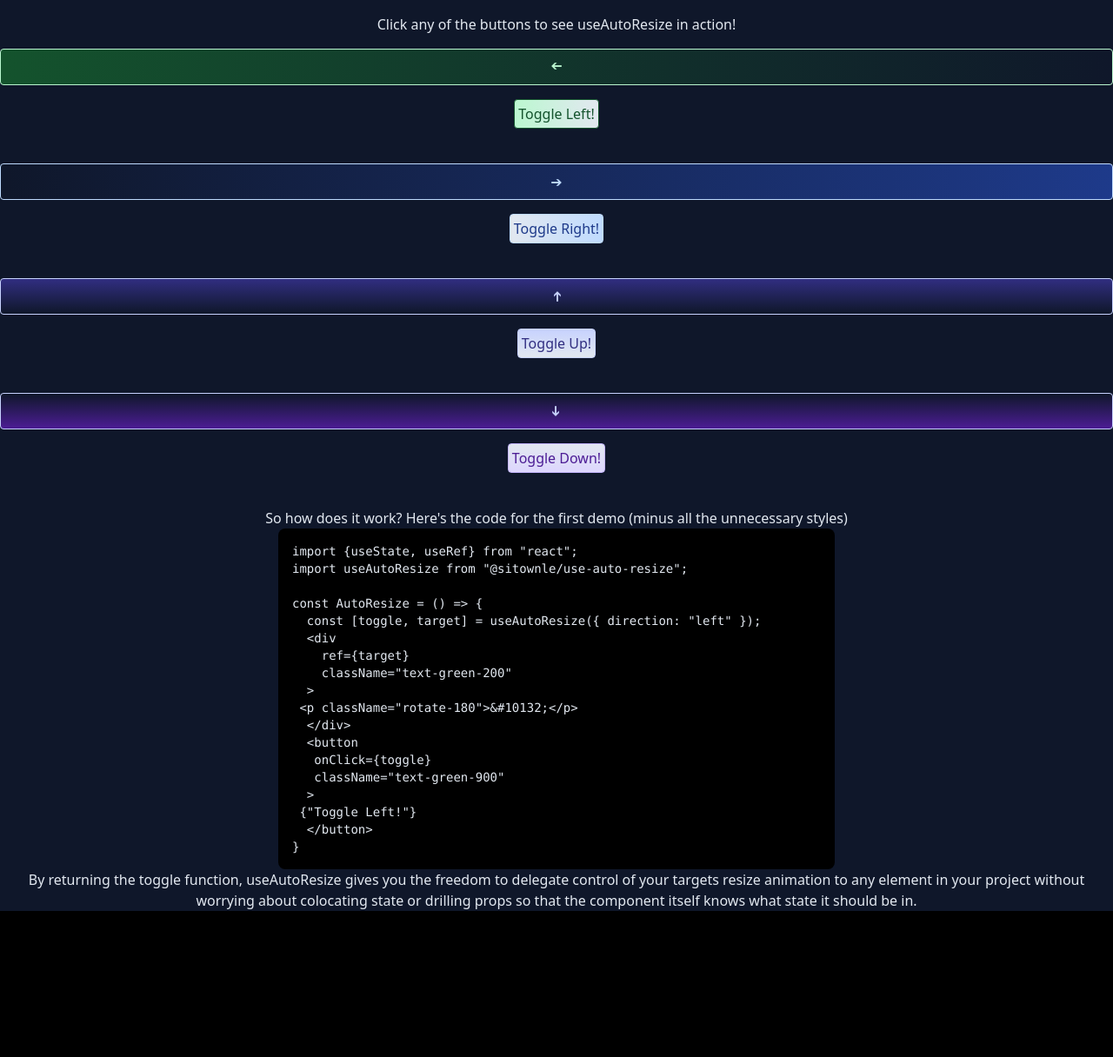
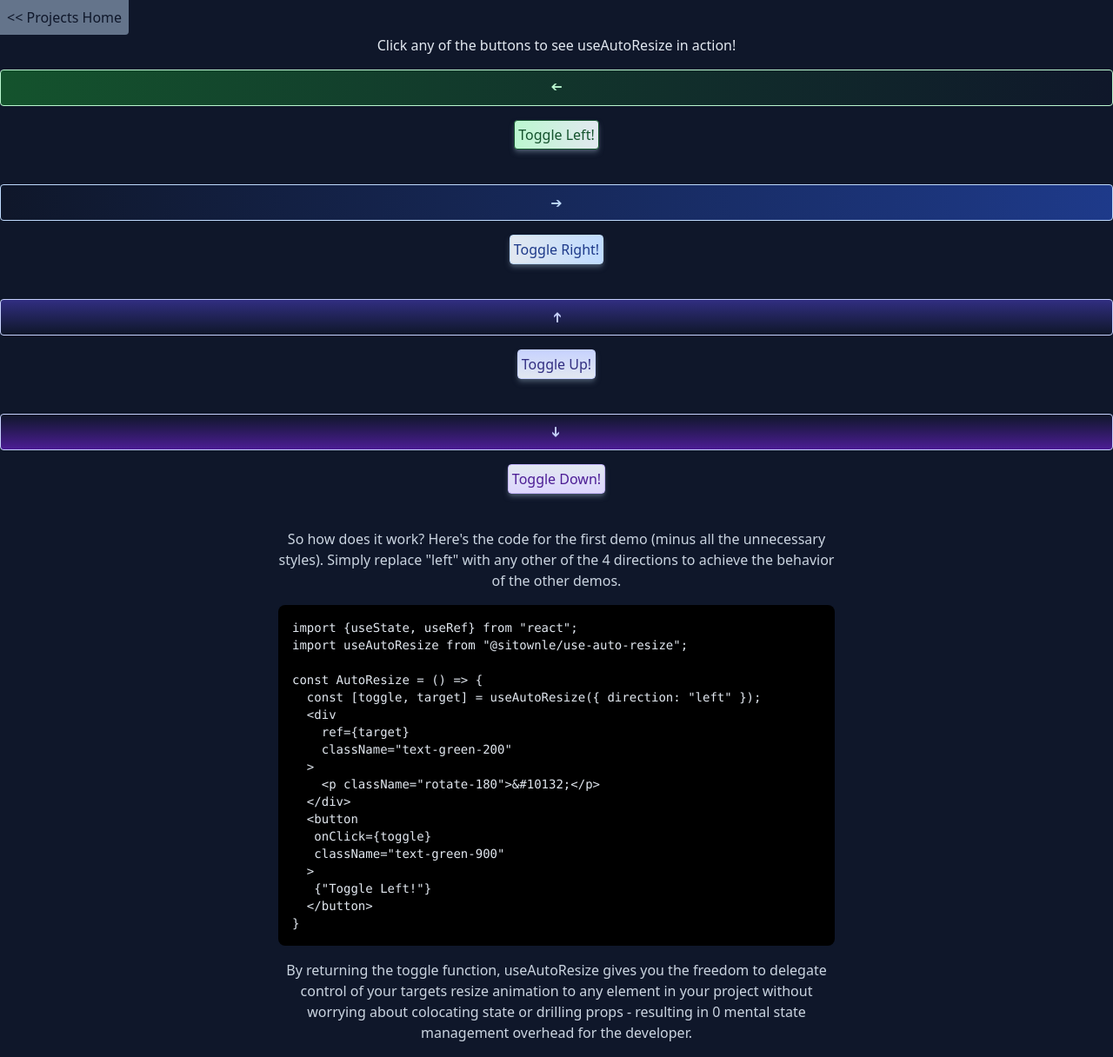
Before and after one commit to sitownle/personal-site, a Next.js app: page /experimental/auto-resize in a window 1280 px wide. Shown: the whole page at 87% size. Before the commit the page ends 1048 px from the top, so only its background shows below. Built offline with nearby package versions, Linux system fonts and the light colour scheme.

Commit message:
first finished useAutoResize page

```diff
--- a/pages/experimental/auto-resize.js
+++ b/pages/experimental/auto-resize.js
@@ -1,4 +1,5 @@
 import Head from "next/head";
+import Link from "next/link";
 import { useState, useRef } from "react";
 import useAutoResize from "../../components/useAutoResize.js";
 
@@ -28,8 +29,14 @@ const AutoResize = () => {
         <link rel="icon" href="/favicon.ico" />
       </Head>
       <div className="min-h-[100vh] w-full bg-slate-900 text-slate-200 text-center">
+        <Link
+          className="absolute top-0 left-0 text-slate-900 bg-slate-500 p-2 rounded-br"
+          href="/experimental"
+        >
+          {"<< Projects Home"}
+        </Link>
         <div className="">
-          <p className="pt-4 mb-4 text-center px-4">
+          <p className="pt-10 mb-4 text-center px-4">
             Click any of the buttons to see useAutoResize in action!
           </p>
           <div
@@ -41,7 +48,7 @@ const AutoResize = () => {
           </div>
           <button
             onClick={toggle}
-            className="hover:bg-gradient-to-l hover:from-slate-900 hover:to-green-900 bg-gradient-to-l from-slate-200 to-green-200 border hover:border-green-200 hover:text-green-100 bg-green-200 border-green-900 text-green-900 transition-all rounded p-1 mb-10 hover:translate-x-[-4px]"
+            className="shadow-md shadow-slate-600 hover:bg-gradient-to-l hover:from-slate-900 hover:to-green-900 bg-gradient-to-l from-slate-200 to-green-200 border hover:border-green-200 hover:text-green-100 bg-green-200 border-green-900 text-green-900 transition-all rounded p-1 mb-10 hover:translate-x-[-4px]"
           >
             {"Toggle Left!"}
           </button>
@@ -53,7 +60,7 @@ const AutoResize = () => {
           </div>
           <button
             onClick={toggleRight}
-            className="hover:bg-gradient-to-r hover:from-slate-900 hover:to-blue-900 bg-gradient-to-r from-slate-200 to-blue-200 mb-10 border border-blue-200 text-blue-900 hover:bg-blue-200 hover:border-blue-200 hover:text-blue-200 transition-all rounded p-1 hover:translate-x-[4px]"
+            className="shadow-md shadow-slate-600 hover:bg-gradient-to-r hover:from-slate-900 hover:to-blue-900 bg-gradient-to-r from-slate-200 to-blue-200 mb-10 border border-blue-200 text-blue-900 hover:bg-blue-200 hover:border-blue-200 hover:text-blue-200 transition-all rounded p-1 hover:translate-x-[4px]"
           >
             {"Toggle Right!"}
           </button>
@@ -65,7 +72,7 @@ const AutoResize = () => {
           </div>
           <button
             onClick={toggleUp}
-            className="hover:bg-gradient-to-t hover:from-slate-900 hover:to-indigo-900 bg-gradient-to-t from-slate-200 to-indigo-200 mb-10 border border-indigo-200 text-indigo-900 hover:border-indigo-200 hover:text-indigo-100 transition-all rounded p-1 hover:translate-y-[-4px]"
+            className="shadow-md shadow-slate-600 hover:bg-gradient-to-t hover:from-slate-900 hover:to-indigo-900 bg-gradient-to-t from-slate-200 to-indigo-200 mb-10 border border-indigo-200 text-indigo-900 hover:border-indigo-200 hover:text-indigo-100 transition-all rounded p-1 hover:translate-y-[-4px]"
           >
             {"Toggle Up!"}
           </button>
@@ -77,78 +84,28 @@ const AutoResize = () => {
           </div>
           <button
             onClick={toggleDown}
-            className="hover:bg-gradient-to-b hover:from-slate-900 hover:to-violet-900 bg-gradient-to-b from-slate-200 to-violet-200 mb-10 border border-violet-300 text-violet-900 hover:border-violet-300 hover:text-violet-200 transition-all rounded p-1 hover:border-slate-900 hover:text-slate-900 hover:bg-slate-200 transition-all hover:translate-y-[4px]"
+            className="shadow-md shadow-slate-600 hover:bg-gradient-to-b hover:from-slate-900 hover:to-violet-900 bg-gradient-to-b from-slate-200 to-violet-200 mb-10 border border-violet-300 text-violet-900 hover:border-violet-300 hover:text-violet-200 transition-all rounded p-1 hover:border-slate-900 hover:text-slate-900 hover:bg-slate-200 transition-all hover:translate-y-[4px]"
           >
             {"Toggle Down!"}
           </button>
         </div>
-        <p>
+        <p className="w-1/2 mx-auto pb-4 text-slate-300">
           So how does it work? Here's the code for the first demo (minus all the
-          unnecessary styles)
+          unnecessary styles). Simply replace "left" with any other of the 4
+          directions to achieve the behavior of the other demos.
         </p>
-        <pre className="bg-black p-4 text-slate-200 text-sm w-1/2 mx-auto rounded-lg text-left">
+        <pre className="bg-black p-4 text-slate-200 text-sm w-1/2 mx-auto rounded-lg text-left whitespace-pre-wrap">
           {
-            'import {useState, useRef} from "react"; \nimport useAutoResize from "@sitownle/use-auto-resize"; \n\nconst AutoResize = () => {\n  const [toggle, target] = useAutoResize({ direction: "left" });\n  <div\n    ref={target}\n    className="text-green-200"  \n  >\n <p className="rotate-180">&#10132;</p>\n  </div>\n  <button\n   onClick={toggle}\n   className="text-green-900"\n  >\n {"Toggle Left!"}\n  </button>\n}'
+            'import {useState, useRef} from "react"; \nimport useAutoResize from "@sitownle/use-auto-resize";\n\nconst AutoResize = () => {\n  const [toggle, target] = useAutoResize({ direction: "left" });\n  <div\n    ref={target}\n    className="text-green-200"  \n  >\n    <p className="rotate-180">&#10132;</p>\n  </div>\n  <button\n   onClick={toggle}\n   className="text-green-900"\n  >\n   {"Toggle Left!"}\n  </button>\n}'
           }
         </pre>
-        <p>
+        <p className="w-1/2 mx-auto py-4 text-slate-300">
           By returning the toggle function, useAutoResize gives you the freedom
           to delegate control of your targets resize animation to any element in
           your project without worrying about colocating state or drilling props
-          so that the component itself knows what state it should be in.
+          - resulting in 0 mental state management overhead for the developer.
         </p>
       </div>
-      {/* <div className="min-h-[100vh] w-full bg-slate-900 text-slate-200">
-        <div
-          id="TARGET"
-          ref={targ}
-          className="relative top-[100px] p-2 flex flex-col gap-4 border border-slate-100 rounded text-center overflow-hidden"
-        >
-          {"Resize me to the left!"}
-        </div>
-        <button
-          onClick={toggle}
-          className="absolute top-[110px] left-[210px] border border-white rounded p-1"
-        >
-          {"Toggle"}
-        </button>
-        <div
-          ref={targRight}
-          className="absolute top-[200px] w-[200px] h-[50px] flex flex-col gap-4 border border-slate-100 text-center overflow-hidden"
-        >
-          {"Resize me to the right!"}
-        </div>
-        <button
-          onClick={toggleRight}
-          className="absolute top-[210px] left-[210px] border border-white rounded p-1"
-        >
-          {"Toggle Right!"}
-        </button>
-        <div
-          ref={targUp}
-          className="absolute top-[300px] w-[200px] h-[50px] flex flex-col gap-4 border border-slate-100 text-center overflow-hidden"
-        >
-          {"Resize me to the top!"}
-        </div>
-        <button
-          onClick={toggleUp}
-          className="absolute top-[310px] left-[210px] border border-white rounded p-1"
-        >
-          {"Toggle Up!"}
-        </button>
-        <div
-          ref={targDown}
-          className="absolute top-[400px] w-[200px] h-[50px] flex flex-col gap-4 border border-slate-100 text-center overflow-hidden"
-        >
-          {"Resize me to the bottom!"}
-        </div>
-        <button
-          onClick={toggleDown}
-          className="absolute top-[410px] left-[210px] border border-white rounded p-1"
-        >
-          {"Toggle Down"}
-        </button>
-      </div> */}
     </>
   );
 };
```
